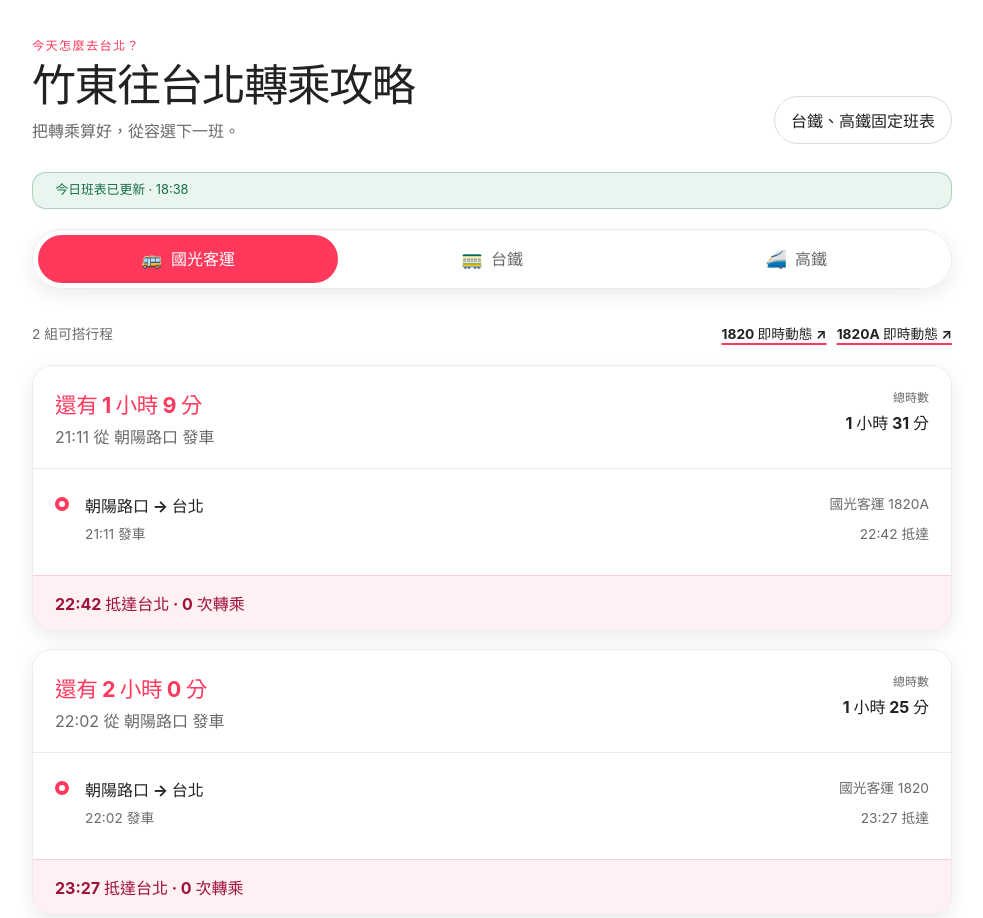
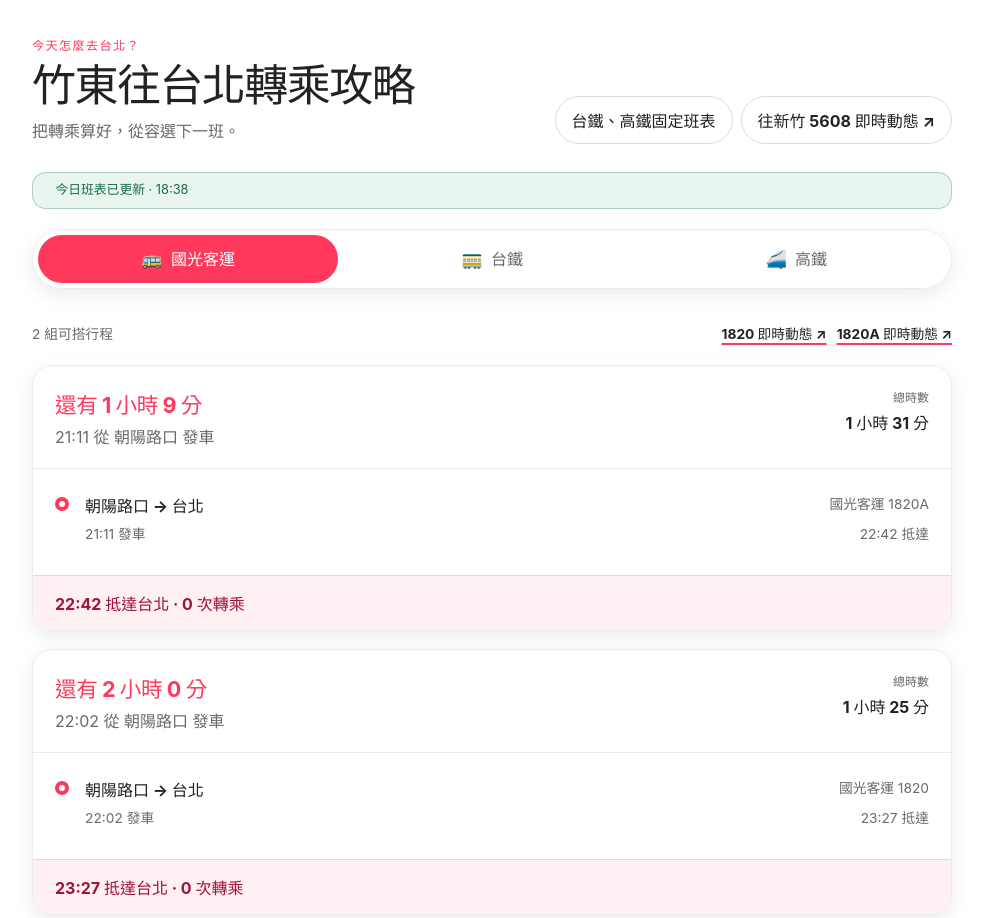
Before and after one commit to im1010ioio/home-traffic, a website built with Vite: page index.html in a window 1280 px wide. Shown: the top 918 px of the page, without its empty margins (148-1131 px from the left). Built offline with nearby package versions, Linux system fonts and the light colour scheme; some icons are missing; what iconify-icon would draw is missing.

Commit message:
add 5608 link

```diff
--- a/src/main.ts
+++ b/src/main.ts
@@ -220,7 +220,7 @@ function homePage(): string {
     const labels: Record<TabId, string> = { bus: "國光客運", tra: "台鐵", thsr: "高鐵" };
     const emojis: Record<TabId, string> = { bus: "🚌", tra: "🚃", thsr: "🚄" };
     return `<main class="shell">
-        <header class="hero"><div><p class="eyebrow">今天怎麼去台北？</p><h1>竹東往台北轉乘攻略</h1><p>把轉乘算好，從容選下一班。</p></div><a class="schedule-link" href="#schedules">台鐵、高鐵固定班表</a></header>
+        <header class="hero"><div><p class="eyebrow">今天怎麼去台北？</p><h1>竹東往台北轉乘攻略</h1><p>把轉乘算好，從容選下一班。</p></div><div class="hero__actions"><a class="schedule-link" href="#schedules">台鐵、高鐵固定班表</a><a class="schedule-link" href="https://www.taiwanbus.tw/eBUSPage/Query/QueryResult.aspx?rn=1611494980221&rno=56080&lan=C" target="_blank" rel="noreferrer">往新竹 5608 即時動態 ↗</a></div></header>
         ${statusBanner()}
         <nav class="tabs" role="tablist" aria-label="交通方式">
             ${(Object.keys(labels) as TabId[]).map((id) => `<button role="tab" aria-selected="${activeTab === id}" data-tab="${id}"><span class="tab__emoji" aria-hidden="true">${emojis[id]}</span><span>${labels[id]}</span></button>`).join("")}
--- a/src/style.css
+++ b/src/style.css
@@ -110,6 +110,14 @@ input:focus-visible {
     border-radius: 999px;
     font-weight: 650;
     text-decoration: none;
+}
+
+.hero__actions {
+    display: flex;
+    flex: 0 0 auto;
+    flex-wrap: wrap;
+    justify-content: flex-end;
+    gap: 8px;
 }
 
 .schedule-link:active,
@@ -566,6 +574,10 @@ input:focus-visible {
         padding: 9px 14px;
     }
 
+    .hero__actions {
+        justify-content: flex-start;
+    }
+
     .schedule-sticky {
         top: 6px;
         border-radius: 16px;
```
Also changed, not shown: tests/e2e/app.spec.ts (+1 -0 lines).
